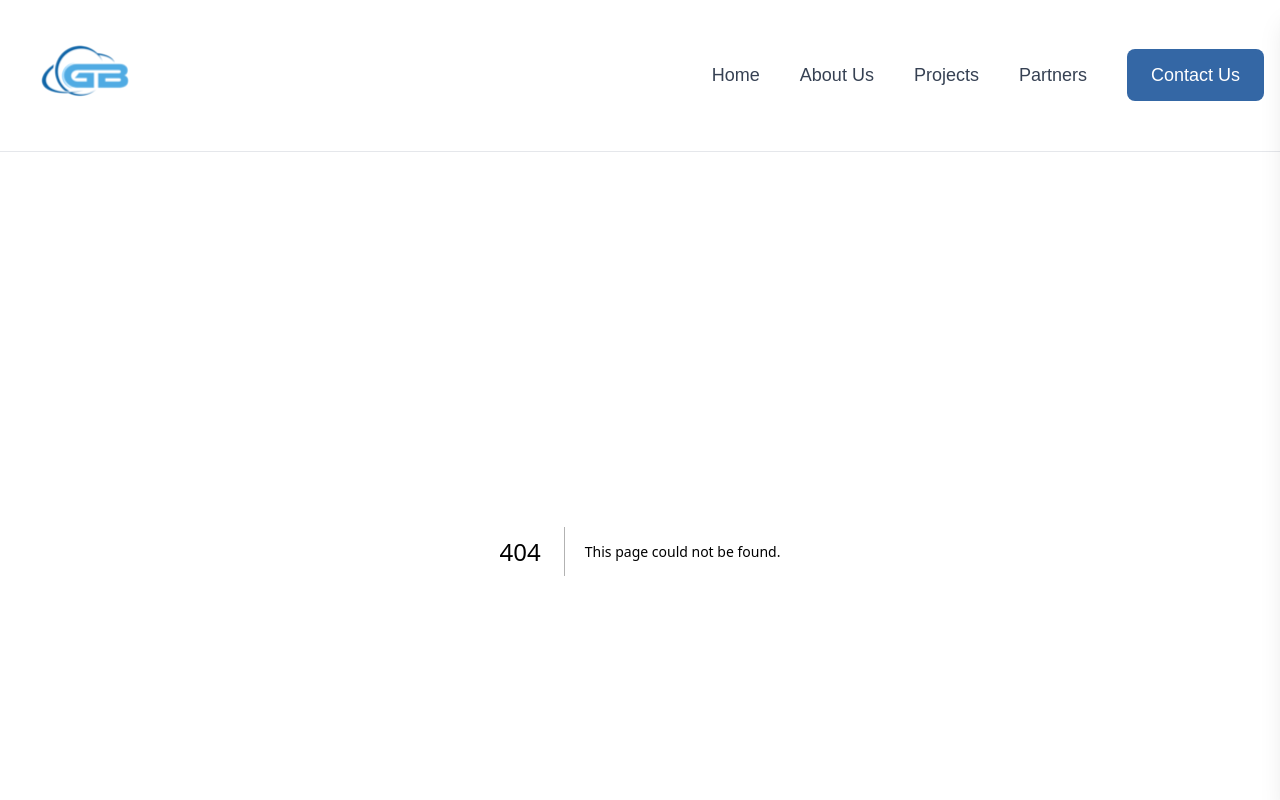
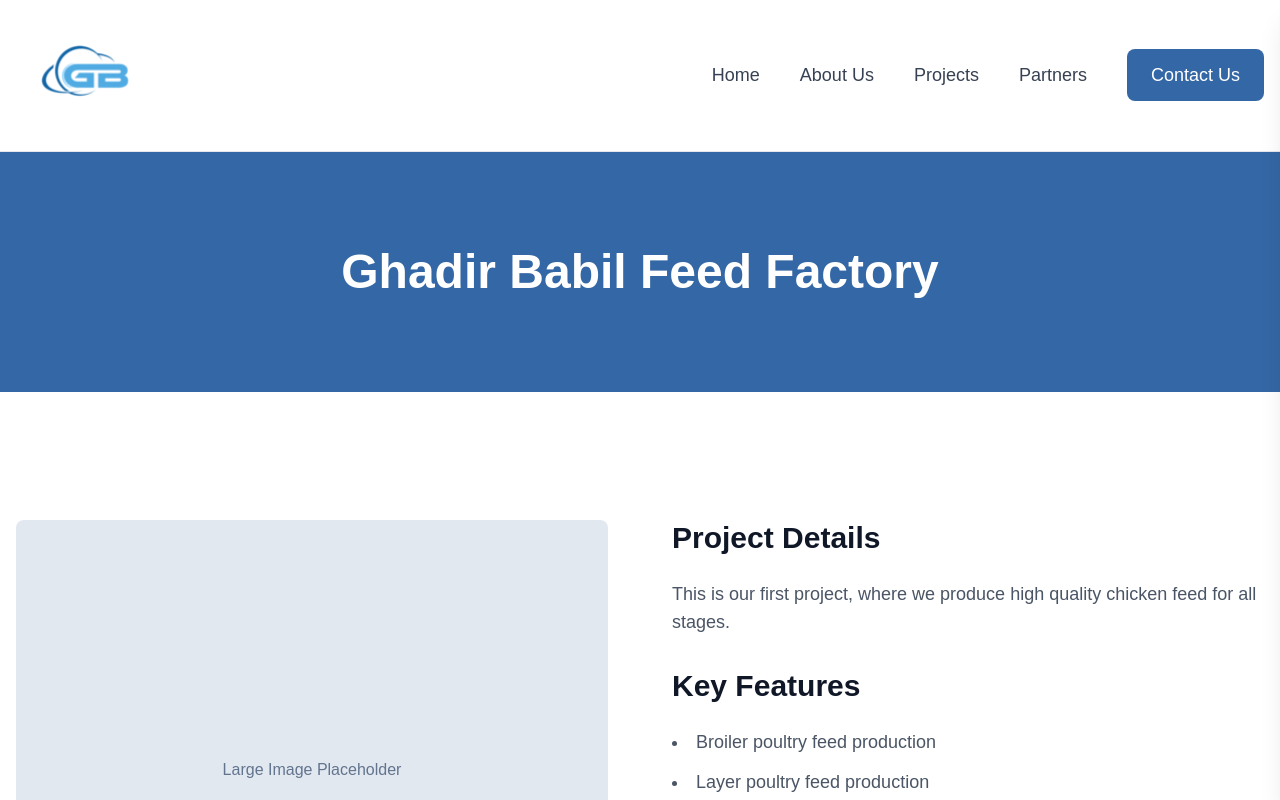
Before and after one commit to ParSaMnSS/gh, a Next.js app: page /projects/feed-factory in a window 1280 px wide. Before the commit this address had no page. Shown: the top 800 px of the page. Built offline with nearby package versions, Linux system fonts and the light colour scheme.

Commit message:
feat: Create dynamic project page

```diff
--- /dev/null
+++ b/src/app/projects/[slug]/page.tsx
@@ -0,0 +1,90 @@
+import React from "react";
+
+const ProjectPage = ({ params }: { params: { slug: string } }) => {
+  const projectData = {
+    "feed-factory": {
+      title: "Ghadir Babil Feed Factory",
+      description:
+        "This is our first project, where we produce high quality chicken feed for all stages.",
+      features: [
+        "Broiler poultry feed production",
+        "Layer poultry feed production",
+      ],
+    },
+    "poultry-farms": {
+      title: "Ghadir Babil Poultry Farms",
+      description:
+        "We grow poultry without the use of drugs and antibiotics in our poultry farms, prioritizing consumer health and a safe production chain.",
+      features: ["Drug and antibiotic-free", "Focus on consumer health"],
+    },
+    research: {
+      title: "Research Centre",
+      description:
+        "We have laboratories where we conduct experiments to make our products as healthy and high quality as possible.",
+      features: ["Max quality pre-starter", "Max quality starter"],
+    },
+    trade: {
+      title: "General Trade Centre",
+      description:
+        "We offer import-export services in our general trade centre.",
+      features: [
+        "Importing hatching eggs",
+        "Importing feed industrial machines & equipment",
+        "Importing feed additives",
+        "Importing raw materials",
+      ],
+    },
+  };
+
+  const project = projectData[params.slug as keyof typeof projectData];
+
+  if (!project) {
+    return (
+      <div className="text-center py-40">
+        <h1 className="text-4xl font-bold">Project Not Found</h1>
+      </div>
+    );
+  }
+
+  return (
+    <>
+      <header className="bg-brand-primary py-24 text-white text-center">
+        <h1 className="text-5xl font-bold">{project.title}</h1>
+      </header>
+
+      <main className="bg-white py-32">
+        <div className="container mx-auto px-4">
+          <div className="grid grid-cols-1 md:grid-cols-2 gap-16 items-start">
+            {/* Left Column (Placeholder) */}
+            <div className="bg-slate-200 rounded-lg h-[500px] flex items-center justify-center text-slate-500">
+              Large Image Placeholder
+            </div>
+
+            {/* Right Column (Details) */}
+            <div>
+              <h2 className="text-3xl font-semibold text-gray-900 mb-6">
+                Project Details
+              </h2>
+              <p className="text-lg text-gray-600 mb-8">
+                {project.description}
+              </p>
+
+              <h2 className="text-3xl font-semibold text-gray-900 mb-6">
+                Key Features
+              </h2>
+              <ul className="list-disc list-inside space-y-3">
+                {project.features.map((feature, index) => (
+                  <li key={index} className="text-lg text-gray-600">
+                    {feature}
+                  </li>
+                ))}
+              </ul>
+            </div>
+          </div>
+        </div>
+      </main>
+    </>
+  );
+};
+
+export default ProjectPage;
```
